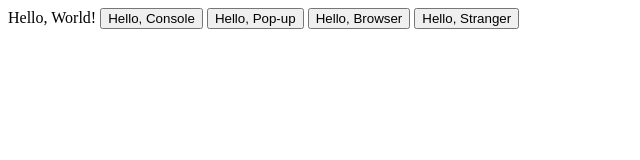
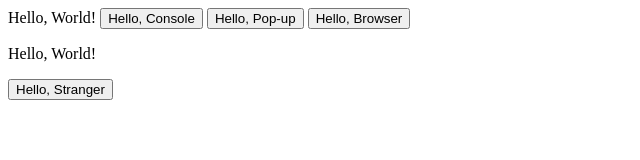
Before and after one commit to CRUNKE3/hello-world, a plain HTML site: page index.html in a window 1280 px wide. Both pictures are taken after a click on the button "Hello, Browser". Shown: the whole page, without its empty margins (0-640 px from the left). Drawn offline with Linux system fonts and the light colour scheme.

Commit message:
all buttons are complete

```diff
--- a/buttons.js
+++ b/buttons.js
@@ -7,7 +7,8 @@ function helloAlert () {
 }
 
 function helloBrowser () {
-
+  var p = document.getElementById("java")
+  p.innerHTML="Hello, World!";
 }
 
 function helloStranger () {
--- a/index.html
+++ b/index.html
@@ -11,5 +11,6 @@
   <button onclick="helloConsole();">Hello, Console</button>
   <button onclick="helloAlert();">Hello, Pop-up</button>
   <button onclick="helloBrowser();">Hello, Browser</button>
+  <p id="java"></p>
   <button onclick="helloStranger();">Hello, Stranger</button>
 </html>
```
